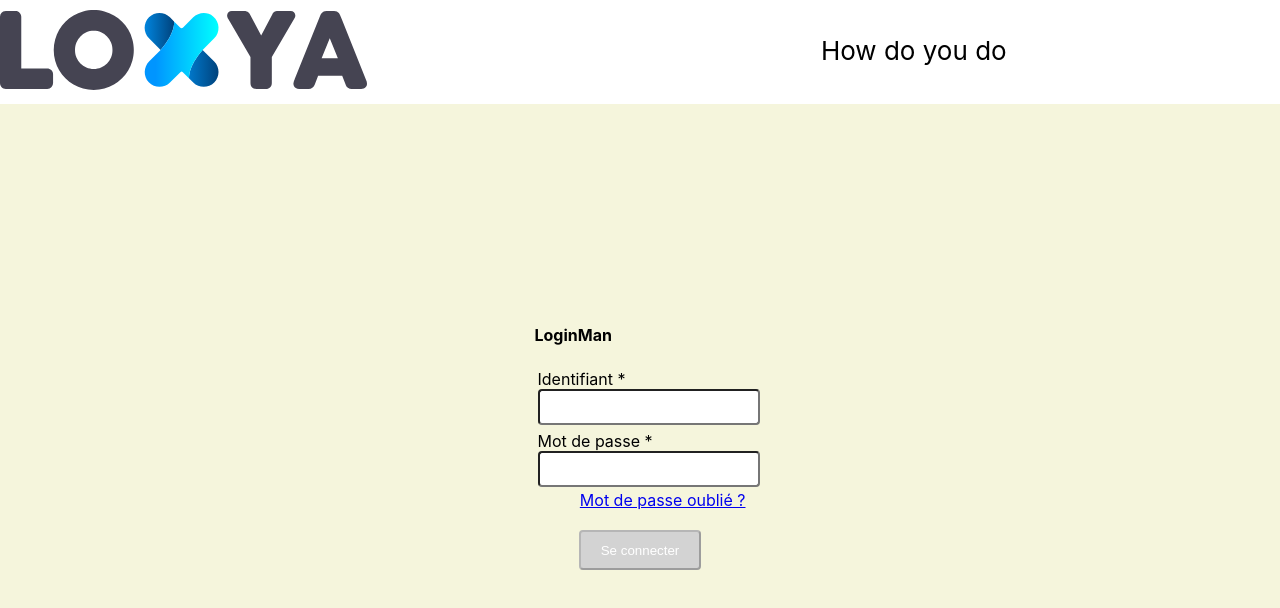
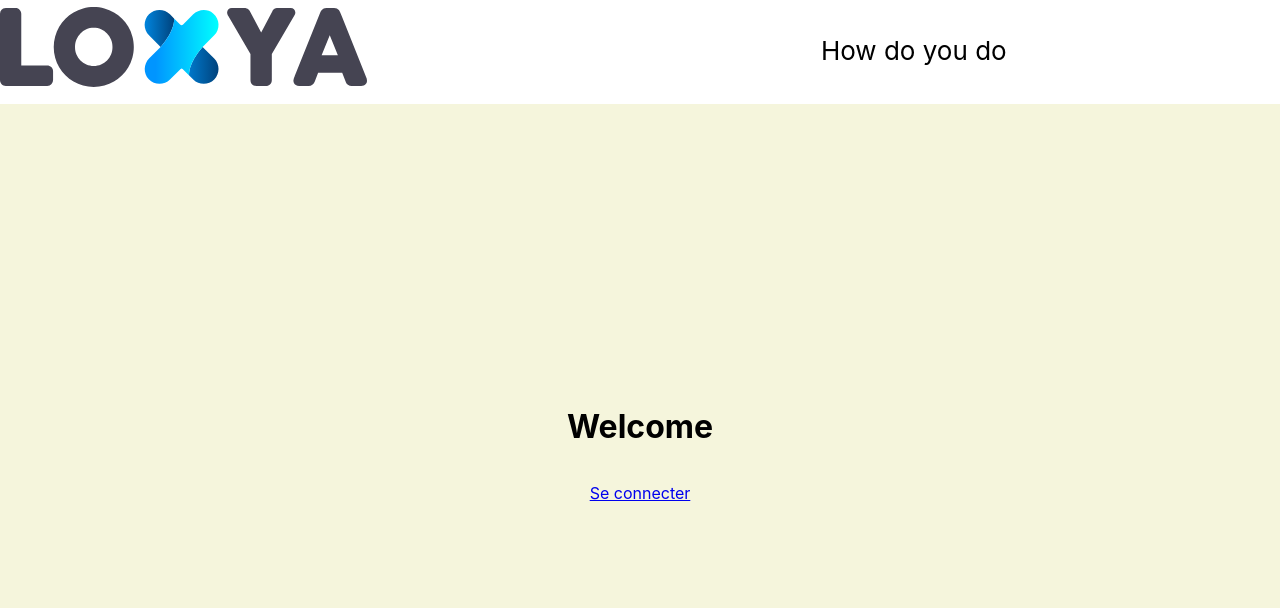
Before and after one commit to moutew/PulStage, a React (Create React App) app: page / in a window 1280 px wide. Shown: the top 608 px of the page. Built offline with nearby package versions, Linux system fonts and the light colour scheme.

Commit message:
First Router

```diff
--- a/package.json
+++ b/package.json
@@ -13,8 +13,10 @@
     "@types/node": "^12.20.37",
     "@types/react": "^17.0.37",
     "@types/react-dom": "^17.0.11",
+    "@types/react-router-dom": "^5.3.0",
     "react": "^17.0.2",
     "react-dom": "^17.0.2",
+    "react-router-dom": "^5.3.0",
     "react-scripts": "4.0.3",
     "sass": "^1.44.0",
     "typescript": "^4.5.2",
--- a/src/Components/App/App.scss
+++ b/src/Components/App/App.scss
@@ -35,6 +35,7 @@ $header-height:10vmin;
     bottom: 0;
     right: 0;
     display: flex;
+    flex-direction: column;
     align-items: center;
     justify-content: center;
     background-color: rgb(245, 245, 220);
--- a/src/Components/App/index.tsx
+++ b/src/Components/App/index.tsx
@@ -1,24 +1,37 @@
+import './App.scss';
 import React from 'react';
 import logo from './Loxya.svg';
-import './App.scss';
-import LoginFormWrapper from '../LoginForm';
-import FlexTuto from '../FlexTuto';
+import { Link, Route, useParams, useRouteMatch, BrowserRouter } from "react-router-dom";
 
-const App: React.FC = () => {
+import LoginPage from '../../Pages/LoginPage';
+
+const App = (): JSX.Element => {
     let logged = false;
 
     return (
+        <BrowserRouter>
             <div className="App">
                 <header className="App-header">
+                    <Link to="/">
                         <img src={logo} className="App-logo" alt="logo" />
+                    </Link>
+
                     <p className="userMenu">How do you do</p>
                 </header>
+            </div>
 
-            { !logged && <div className="App-Screen"><LoginFormWrapper /></div> }
+            <div className="App-Screen">
+                    <Route exact path="/">
+                        <h1>Welcome</h1>
 
-            { logged && <div className="App-Screen"><FlexTuto /></div>}
+                        <p><Link to="/login">Se connecter</Link></p>
+                    </Route>
+                    <Route path="/login">
+                        <LoginPage />
+                    </Route>
 
             </div>
+        </BrowserRouter>
     );
 };
 
--- a/src/Components/LoginForm/index.tsx
+++ b/src/Components/LoginForm/index.tsx
@@ -3,17 +3,12 @@ import './index.scss';
 import LoginFormLostPassword from '../LoginFormLostPassword';
 import InputText from '../InputText';
 import InputSubmit from '../InputSubmit';
+import { Link, Route, useParams, useRouteMatch, BrowserRouter } from "react-router-dom";
 
 type User = {
     name: string,
     pass: string,
     loxiaAdmin?: boolean,
-};
-
-type LoginFormPropsInterface = {
-    children?: React.ReactNode,
-    lostPassword: boolean,
-    setLostPassword: React.Dispatch<React.SetStateAction<boolean>>,
 };
 
 const users: User[] = [
@@ -24,13 +19,13 @@ const users: User[] = [
 
 const canSubmit = (identifiant: string, password: string): boolean => identifiant.length > 3 && password.length > 3;
 
-const LoginForm = (props: LoginFormPropsInterface): JSX.Element => {
-    const { setLostPassword, lostPassword } = props;
+const LoginForm = (): JSX.Element => {
     const [submitting, setSubmitting] = useState(false);
     const [identifiant, setIdentifiant] = useState('');
     const [password, setPassword] = useState('');
     const [errorMessage, seterrorMessage] = useState('');
     const [loggedUser, setloggedUser] = useState<null | User>(null);
+    const { url, path } = useRouteMatch();
 
     const handleSubmit = (event: React.FormEvent): boolean => {
         event.preventDefault();
@@ -58,7 +53,6 @@ const LoginForm = (props: LoginFormPropsInterface): JSX.Element => {
     return (
 
         <div className="loginForm">
-
             <h4>
                 {submitting
                     ? <span>In Progress ...</span>
@@ -78,7 +72,10 @@ const LoginForm = (props: LoginFormPropsInterface): JSX.Element => {
                     <InputText onChange={setPassword} value={password} htmlType="password" />
                 </div>
 
-                <a className="LoginForm-pull-right" href="#" onClick={() => setLostPassword(! lostPassword)}>Mot de passe oublié ?</a>
+                {/* <a className="LoginForm-pull-right" href="#" onClick={() => setLostPassword(! lostPassword)}>Mot de passe oublié ?</a> */}
+                <Link to={`${url}/lostPassword`} className="LoginForm-pull-right">
+                    Mot de passe oublié ?
+                </Link>
 
                 <div className="center">
                     <InputSubmit
@@ -97,12 +94,4 @@ const LoginForm = (props: LoginFormPropsInterface): JSX.Element => {
     );
 };
 
-const LoginFormWrapper: React.FC = () => {
-    const [lostPassword, setLostPassword] = useState(false);
-
-    return lostPassword
-        ? <LoginFormLostPassword />
-        : <LoginForm setLostPassword={setLostPassword} lostPassword={lostPassword} />;
-};
-
-export default LoginFormWrapper;
+export default LoginForm;
--- /dev/null
+++ b/src/Pages/LoginPage/index.tsx
@@ -0,0 +1,22 @@
+import React from 'react';
+import { BrowserRouter, Route, useRouteMatch } from 'react-router-dom';
+import LoginForm from '../../Components/LoginForm';
+import LoginFormLostPassword from '../../Components/LoginFormLostPassword';
+
+const LoginPage = (): JSX.Element => {
+    const { url, path } = useRouteMatch();
+
+    return (
+        <BrowserRouter>
+            <Route exact path={`${url}`}>
+                <LoginForm />
+            </Route>
+
+            <Route path={`${url}/lostPassword`}>
+                <LoginFormLostPassword />
+            </Route>
+        </BrowserRouter>
+    );
+};
+
+export default LoginPage;
--- a/src/index.tsx
+++ b/src/index.tsx
@@ -2,8 +2,12 @@ import React from 'react';
 import ReactDOM from 'react-dom';
 import './index.scss';
 import App from './Components/App/index';
-import FlexTuto from './Components/FlexTuto';
+
 import reportWebVitals from './reportWebVitals';
+// import Login from './Login';
+
+// https://stackoverflow.com/questions/47747754/how-to-rewrite-the-protected-private-route-using-typescript-and-react-router-4
+
 
 ReactDOM.render(
     <React.StrictMode>
```
Also changed, not shown: 1 other file (tests, documents, lock files or other folders). Lines whose indentation alone changed are shown as unchanged.
